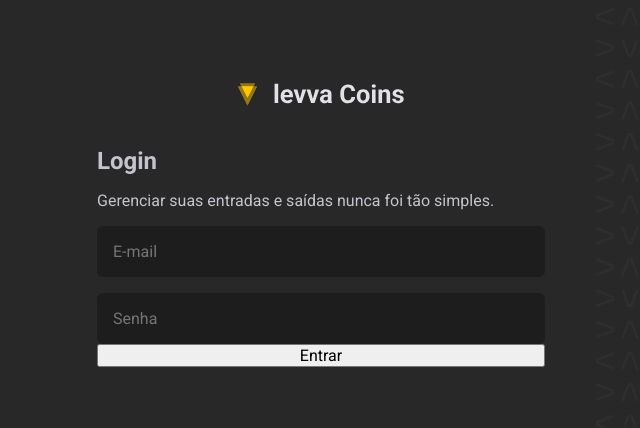
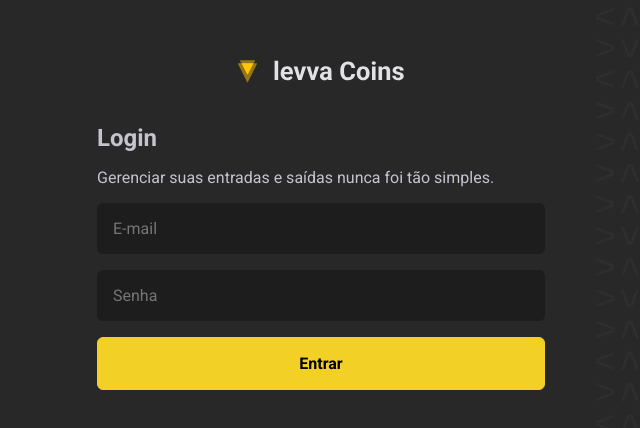
Before and after one commit to jemluz/levva-coins-ensaio, a React (Vite) app: page /login in a window 1280 px wide. Shown: the part 180-608 px from the top of the page, without its empty margins (319-959 px from the left). Built offline with nearby package versions, Linux system fonts and the light colour scheme.

Commit message:
Estilização - Login e Cadastro III
- Estilização do FormButton.

```diff
--- a/src/pages/Login/index.tsx
+++ b/src/pages/Login/index.tsx
@@ -1,5 +1,5 @@
 import { AuthLayout } from "../../layouts/AuthLayout";
-import { Form, FormInput } from "../../styles/global";
+import { Form, FormButton, FormInput } from "../../styles/global";
 
 export function Login() {
   return (
@@ -10,7 +10,7 @@ export function Login() {
       <Form>
         <FormInput type="email" placeholder="E-mail" />
         <FormInput type="password" placeholder="Senha" />
-        <button type="submit">Entrar</button>
+        <FormButton type="submit">Entrar</FormButton>
       </Form>
     </AuthLayout>
   )
--- a/src/pages/NewAccount/index.tsx
+++ b/src/pages/NewAccount/index.tsx
@@ -1,5 +1,5 @@
 import { AuthLayout } from "../../layouts/AuthLayout";
-import { Form, FormInput } from "../../styles/global";
+import { Form, FormButton, FormInput } from "../../styles/global";
 
 export function NewAccount() {
   return (
@@ -12,7 +12,7 @@ export function NewAccount() {
         <FormInput type="email" placeholder="E-mail" />
         <FormInput type="password" placeholder="Senha" />
         <FormInput type="password" placeholder="Confirme a senha" />
-        <button type="submit">Entrar</button>
+        <FormButton type="submit">Entrar</FormButton>
       </Form>
     </AuthLayout>
   )
--- a/src/styles/global.ts
+++ b/src/styles/global.ts
@@ -1,4 +1,3 @@
-import { createGlobalStyle } from "styled-components";
 import styled, { createGlobalStyle } from "styled-components";
 
 export const GlobalStyle = createGlobalStyle`
@@ -43,3 +42,22 @@ export const FormInput = styled.input`
     margin-top: 1rem;
   }
 `;
+
+export const FormButton = styled.button`
+  background: ${props => props.theme["yellow-300"]};
+
+  padding: 1rem 0;
+  margin-top: 1rem;
+
+  border-radius: 6px;
+  border: 1px solid ${props => props.theme["yellow-300"]};
+  transition: background 1s ease;
+
+  font-weight: bold;
+
+  &:hover {
+    cursor: pointer;
+    background: ${props => props.theme["yellow-500"]};
+    border: 1px solid ${props => props.theme["yellow-500"]};
+  }
+`;
```
